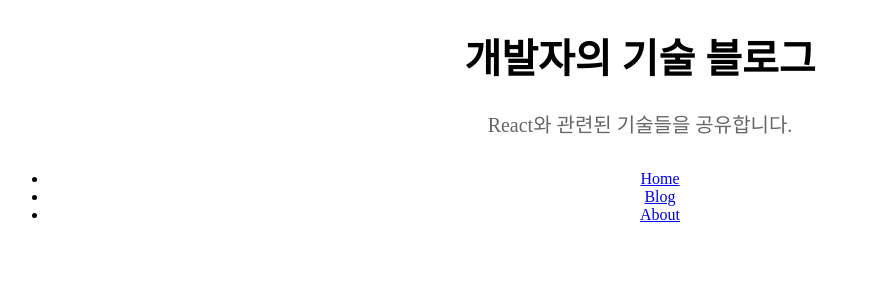
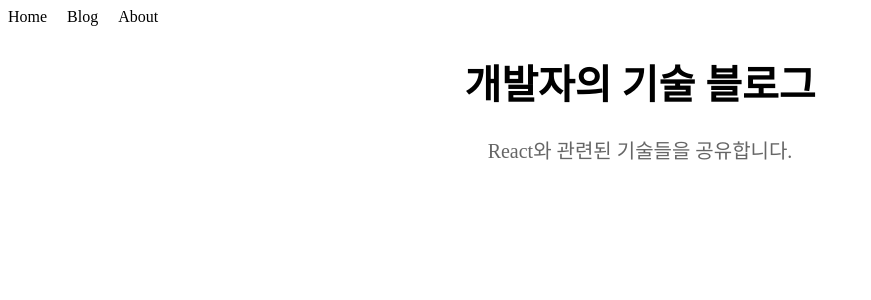
Before and after one commit to ThoI-i/react-router202502, a React (Vite) app: page / in a window 1280 px wide. Shown: the top 300 px of the page, without its empty margins (0-871 px from the left). Built offline with nearby package versions, Linux system fonts and the light colour scheme.

Commit message:
250211 11:30 # 2. Link 사용하기

```diff
--- /dev/null
+++ b/src/components/MainNav.jsx
@@ -0,0 +1,26 @@
+import { Link } from 'react-router-dom';
+import styles from './MainNav.module.scss';
+
+const MainNav = () => {
+  return (
+    <nav className={styles.nav}>
+      <Link
+        className={styles.navLink}
+        to='/'>
+        Home
+      </Link>
+      <Link
+        className={styles.navLink}
+        to='/blog'>
+        Blog
+      </Link>
+      <Link
+        className={styles.navLink}
+        to='/about'>
+        About
+      </Link>
+    </nav>
+  );
+}
+
+export default MainNav
--- /dev/null
+++ b/src/components/MainNav.module.scss
@@ -0,0 +1,18 @@
+.nav {
+  display: flex;
+  gap: 20px;
+
+  .navLink {
+    color: black;
+    text-decoration: none;
+
+    &:hover {
+      color: #ffd700;
+    }
+
+    &.active {
+      color: #ffd700;
+      font-weight: bold;
+    }
+  }
+}
--- a/src/pages/AboutPage.jsx
+++ b/src/pages/AboutPage.jsx
@@ -1,5 +1,12 @@
+import MainNav from "../components/MainNav";
+
 const AboutPage = () => {
-  return <h1>AboutPage입니다.</h1>;
+  return (
+    <>
+      <MainNav />
+      <h1>AboutPage입니다.</h1>
+    </>
+  );
 };
 
 export default AboutPage;
--- a/src/pages/BlogPage.jsx
+++ b/src/pages/BlogPage.jsx
@@ -1,5 +1,12 @@
+import MainNav from "../components/MainNav";
+
 const BlogPage = () => {
-  return <h1>BlogPage입니다.</h1>;
+  return (
+    <>
+      <MainNav />
+      <h1>BlogPage입니다.</h1>
+    </>
+  );
 };
 
 export default BlogPage;
--- a/src/pages/IndexPage.jsx
+++ b/src/pages/IndexPage.jsx
@@ -1,24 +1,15 @@
-import { Link } from 'react-router-dom';
+import MainNav from '../components/MainNav';
 import styles from './IndexPage.module.scss';
 
 const IndexPage = () => {
   return (
-    <div className={styles.home}>
-      <h1 className={styles.title}>개발자의 기술 블로그</h1>
-      <p className={styles.subtitle}>React와 관련된 기술들을 공유합니다.</p>
-
-      <ul>
-        <li>
-          <Link to='/'>Home</Link>
-        </li>
-        <li>
-          <Link to='/blog'>Blog</Link>
-        </li>
-        <li>
-          <Link to='/about'>About</Link>
-        </li>
-      </ul>
-    </div>
+    <>
+      <MainNav />
+      <div className={styles.home}>
+        <h1 className={styles.title}>개발자의 기술 블로그</h1>
+        <p className={styles.subtitle}>React와 관련된 기술들을 공유합니다.</p>
+      </div>
+    </>
   );
 };
 
```
